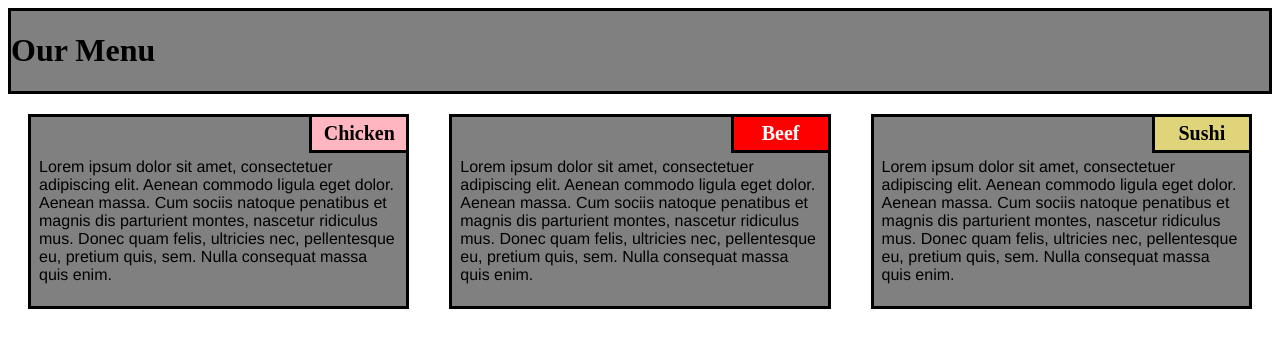
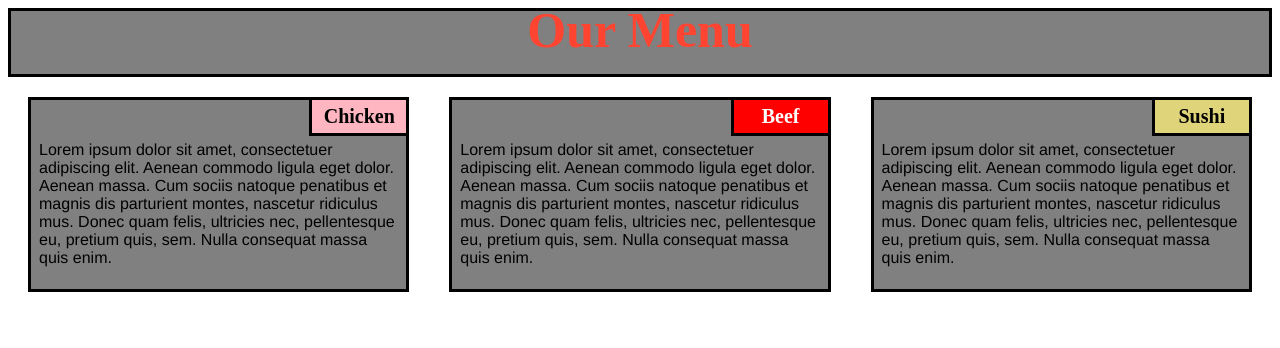
Before and after one commit to thapabalmukund/coursera-test, a plain HTML site: page module2-solution/index.html in a window 1280 px wide. Drawn offline with Linux system fonts and the light colour scheme.

Commit message:
Update style.css

```diff
--- a/module2-solution/style.css
+++ b/module2-solution/style.css
@@ -3,7 +3,7 @@
         box-sizing: border-box;
     }
 
-   div+h1 {
+    h1 {
        margin-bottom: 15px;
        text-align: center;
        color: #ff4532;
```
